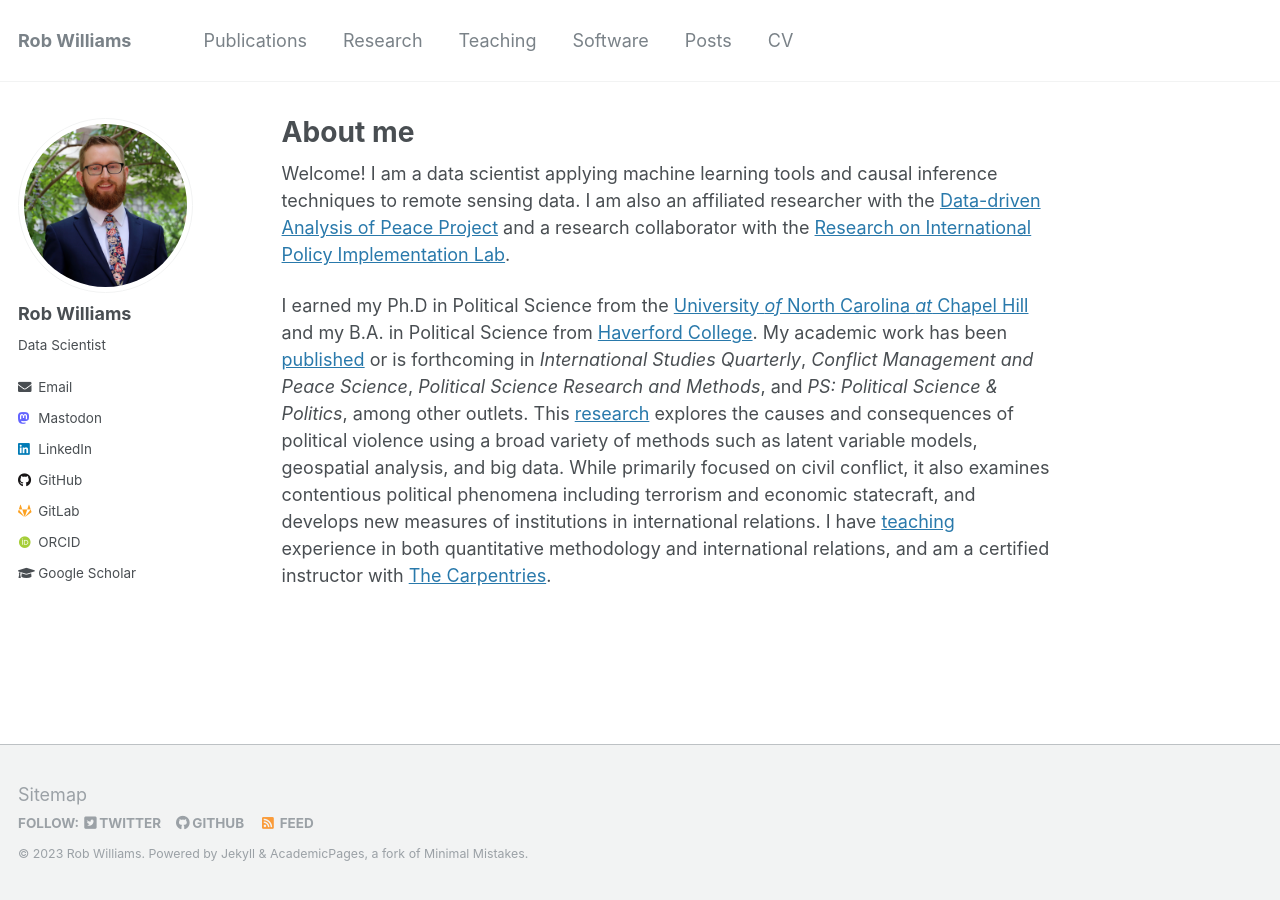
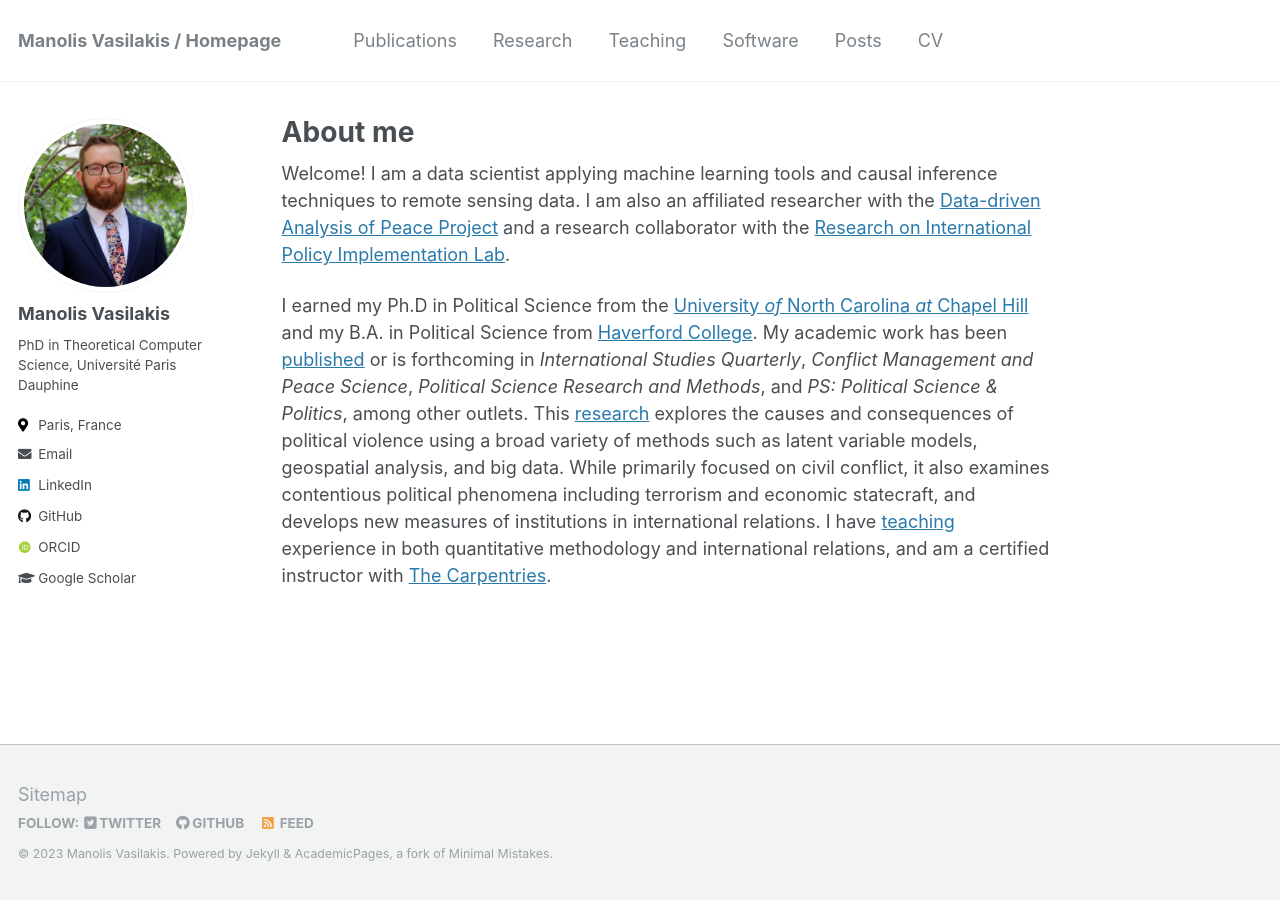
Before and after one commit to manolisvasilakis/manolisvasilakis.github.io, a Jekyll site: the page built from _pages/about.md, in a window 1280 px wide. Built offline with Jekyll 4.4.1, drawn with Linux system fonts in a browser that asks for light colours; some web fonts are replaced.

Commit message:
initial config

```diff
--- a/_config.yml
+++ b/_config.yml
@@ -7,13 +7,13 @@
 
 # Site Settings
 locale                   : "en-US"
-title                    : "Rob Williams"
+title                    : "Manolis Vasilakis / Homepage"
 title_separator          : "-"
-name                     : &name "Rob Williams"
-description              : &description "Postdoc in Political Science"
-url                      : https://jayrobwilliams.com # the base hostname & protocol for your site e.g. "https://mmistakes.github.io"
+name                     : &name "Manolis Vasilakis"
+description              : &description "Phd in Computer Science, Université Paris Dauphine"
+url                      : https://manolisvasilakis.github.io # the base hostname & protocol for your site e.g. "https://mmistakes.github.io"
 baseurl                  : "" # the subpath of your site, e.g. "/blog"
-repository               : "jayrobwilliams/jayrobwilliams.github.io"
+repository               : "manolisvasilakis/manolisvasilakis.github.io"
 teaser                   : # filename of teaser fallback teaser image placed in /images/, .e.g. "500x300.png"
 breadcrumbs              : false # true, false (default)
 words_per_minute         : 160
@@ -73,41 +73,42 @@ social:
 
 # Analytics
 analytics:
-  provider               : "goatcounter" # false (default), "google", "google-universal", "custom", "goatcounter"
+  provider               : false # false (default), "google", "google-universal", "custom", "goatcounter"
   google:
     tracking_id          :
-  goatcounter:
-    code		 : jayrobwilliams
+  # goatcounter:
+  #   code		 : jayrobwilliams
 
 
 # Site Author
 author:
-  name             : "Rob Williams"
+  name             : "Manolis Vasilakis"
   avatar           : "profile.png"
-  bio              : "Data Scientist"
-  location         :
+  bio              : "PhD in Theoretical Computer Science, Université Paris Dauphine"
+  location         : "Paris, France"
   employer         :
   pubmed           :
-  orcid            : "http://orcid.org/0000-0001-9259-3883"
-  googlescholar    : "https://scholar.google.com/citations?user=fiaPSmgAAAAJ"
-  email            : "rob.williams@wustl.edu"
+  googlescholar    : "https://scholar.google.com/citations?user=Dxa_vS0AAAAJ"
+  email            : "emmanouil.vasilakis@dauphine.eu"
   researchgate     :  # example: "https://www.researchgate.net/profile/yourprofile"
   uri              :
   bitbucket        :
   codepen          :
+  dblp             : "https://dblp.org/pid/308/6135.html"
   dribbble         :
   flickr           :
   facebook         :
   foursquare       :
-  github           : "jayrobwilliams"
-  gitlab           : "jayrobwilliams"
+  github           : "manolisvasilakis"
+  gitlab           :
   google_plus      :
   keybase          :
   instagram        :
   impactstory      : #"https://profiles.impactstory.org/u/xxxx-xxxx-xxxx-xxxx"
   lastfm           :
-  linkedin         : "jayrobwilliams"
-  mastodon         : "fosstodon.org/@jayrobw"
+  linkedin         : "manolisvasilakis"
+  mastodon         :
+  orcid            : "https://orcid.org/0000-0001-6505-2977"
   pinterest        :
   soundcloud       :
   stackoverflow    : #"https://stackoverflow.com/users/10912314/jayrobwilliams"
```
